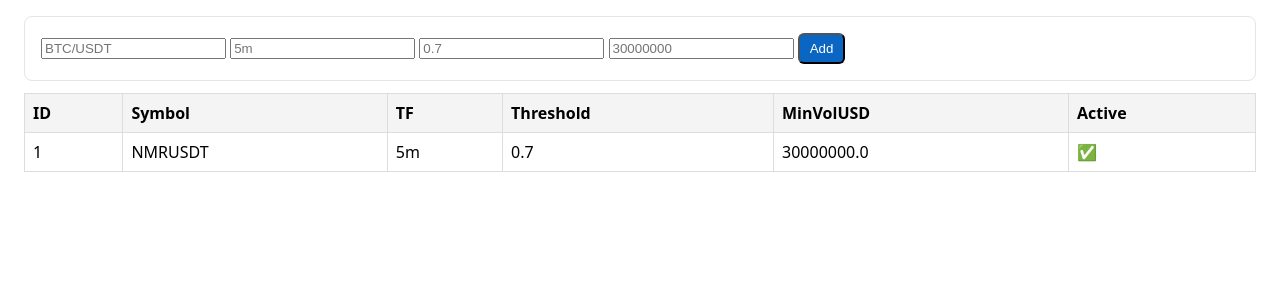
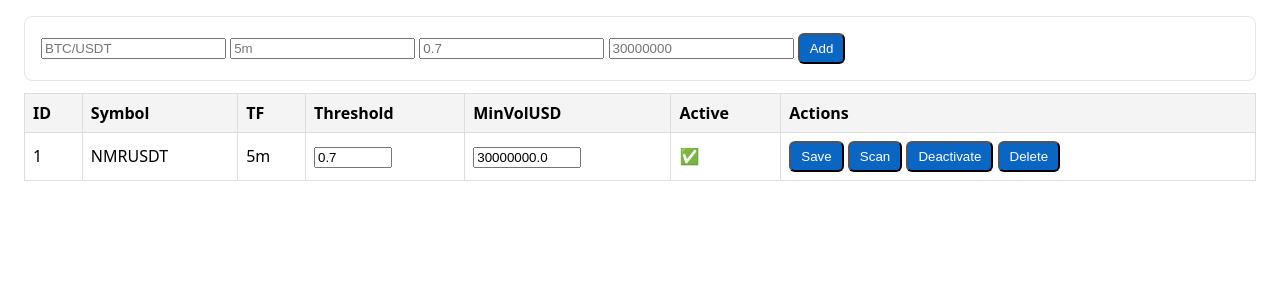
Before and after one commit to Shahat87/SMC-Pattern-v0, a FastAPI app: page /watchlist in a window 1280 px wide. Shown: the part 97-397 px from the top of the page. Run offline with FastAPI, Linux system fonts and the light colour scheme; data comes from the database, SQL or seed files in the repository; some libraries are stand-ins or nearby versions.

Commit message:
Add watchlist controls and python-multipart (#1)

```diff
--- a/app/main.py
+++ b/app/main.py
@@ -69,12 +69,30 @@ async def patterns_upload(yaml: str = Form(...)):
 @app.get("/watchlist/table", response_class=HTMLResponse)
 def watchlist_table():
     conn = get_conn()
-    rows = conn.execute("SELECT id, symbol, timeframe, threshold, min_vol_usd, active FROM watchlist ORDER BY id DESC").fetchall()
-    html = ['<table><tr><th>ID</th><th>Symbol</th><th>TF</th><th>Threshold</th><th>MinVolUSD</th><th>Active</th></tr>']
+    rows = conn.execute(
+        "SELECT id, symbol, timeframe, threshold, min_vol_usd, active FROM watchlist ORDER BY id DESC"
+    ).fetchall()
+    html = [
+        '<table><tr><th>ID</th><th>Symbol</th><th>TF</th><th>Threshold</th><th>MinVolUSD</th><th>Active</th><th>Actions</th></tr>'
+    ]
     for r in rows:
-        html.append(f"<tr><td>{r['id']}</td><td>{r['symbol']}</td><td>{r['timeframe']}</td><td>{r['threshold']}</td><td>{r['min_vol_usd']}</td><td>{'✅' if r['active'] else '❌'}</td></tr>")
+        rid = r["id"]
+        active_icon = "✅" if r["active"] else "❌"
+        toggle_label = "Deactivate" if r["active"] else "Activate"
+        html.append(
+            f"<tr><td>{rid}</td><td>{r['symbol']}</td><td>{r['timeframe']}</td>"
+            f"<td><input form='f{rid}' name='threshold' value='{r['threshold']}' type='number' step='0.01' style='width:70px'></td>"
+            f"<td><input form='f{rid}' name='min_vol_usd' value='{r['min_vol_usd']}' type='number' step='1' style='width:100px'></td>"
+            f"<td>{active_icon}</td>"
+            f"<td>"
+            f"<form id='f{rid}' hx-post='/watchlist/update/{rid}' hx-target='#watchlist_table' hx-swap='outerHTML' style='display:inline'><button class='btn' type='submit'>Save</button></form> "
+            f"<form hx-post='/scan/run' hx-target='#scan_result' hx-swap='innerHTML' style='display:inline'><input type='hidden' name='symbol' value='{r['symbol']}'><input type='hidden' name='timeframe' value='{r['timeframe']}'><button class='btn' type='submit'>Scan</button></form> "
+            f"<form hx-post='/watchlist/toggle/{rid}' hx-target='#watchlist_table' hx-swap='outerHTML' style='display:inline'><button class='btn' type='submit'>{toggle_label}</button></form> "
+            f"<form hx-post='/watchlist/delete/{rid}' hx-target='#watchlist_table' hx-swap='outerHTML' style='display:inline'><button class='btn' type='submit'>Delete</button></form>"
+            f"</td></tr>"
+        )
     html.append("</table>")
-    return HTMLResponse(''.join(html))
+    return HTMLResponse("".join(html))
 
 @app.post("/watchlist/add", response_class=HTMLResponse)
 async def watchlist_add(symbol: str = Form(...), timeframe: str = Form(...), threshold: float = Form(0.7), min_vol_usd: float = Form(3e7)):
@@ -82,6 +100,30 @@ async def watchlist_add(symbol: str = Form(...), timeframe: str = Form(...), thr
     conn.execute(
         "INSERT INTO watchlist (symbol, timeframe, threshold, min_vol_usd, active) VALUES (?,?,?,?,1)",
         (symbol, timeframe, threshold, min_vol_usd),
+    )
+    conn.commit()
+    return watchlist_table()
+
+@app.post("/watchlist/toggle/{id}", response_class=HTMLResponse)
+def watchlist_toggle(id: int):
+    conn = get_conn()
+    conn.execute("UPDATE watchlist SET active = CASE active WHEN 1 THEN 0 ELSE 1 END WHERE id=?", (id,))
+    conn.commit()
+    return watchlist_table()
+
+@app.post("/watchlist/delete/{id}", response_class=HTMLResponse)
+def watchlist_delete(id: int):
+    conn = get_conn()
+    conn.execute("DELETE FROM watchlist WHERE id=?", (id,))
+    conn.commit()
+    return watchlist_table()
+
+@app.post("/watchlist/update/{id}", response_class=HTMLResponse)
+async def watchlist_update(id: int, threshold: float = Form(...), min_vol_usd: float = Form(...)):
+    conn = get_conn()
+    conn.execute(
+        "UPDATE watchlist SET threshold=?, min_vol_usd=? WHERE id=?",
+        (threshold, min_vol_usd, id),
     )
     conn.commit()
     return watchlist_table()
--- a/app/web/templates/watchlist.html
+++ b/app/web/templates/watchlist.html
@@ -23,6 +23,8 @@
       </form>
     </div>
 
+    <div id="scan_result"></div>
+
     <div id="watchlist_table" hx-get="/watchlist/table" hx-trigger="load"></div>
   </body>
   </html>
--- a/requirements.txt
+++ b/requirements.txt
@@ -1,6 +1,7 @@
 fastapi>=0.112
 uvicorn>=0.30
 pydantic>=2.7
+python-multipart>=0.0.9
 python-dotenv>=1.0
 Jinja2>=3.1
 PyYAML>=6.0
```
Lines whose indentation alone changed are shown as unchanged.
